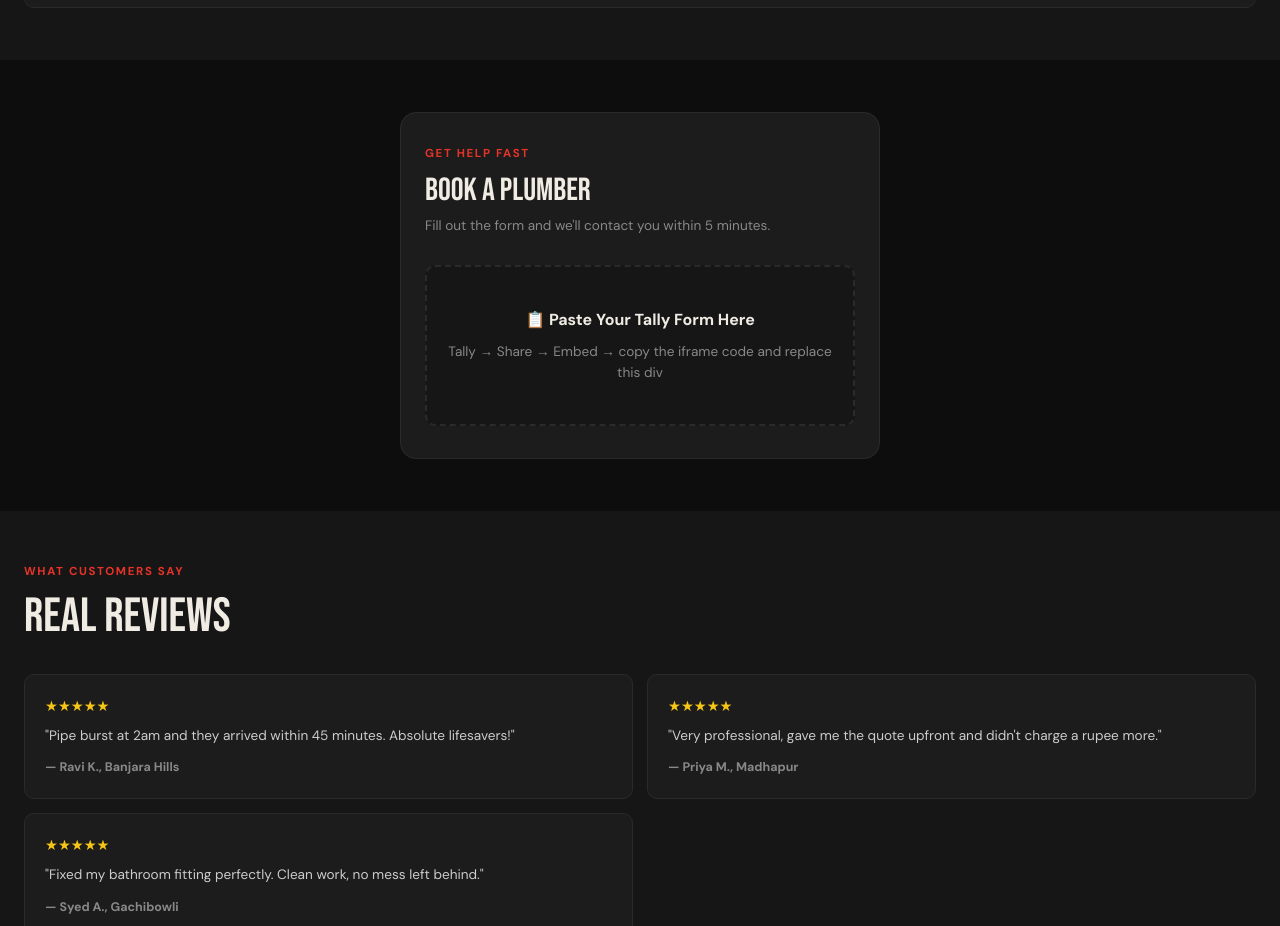
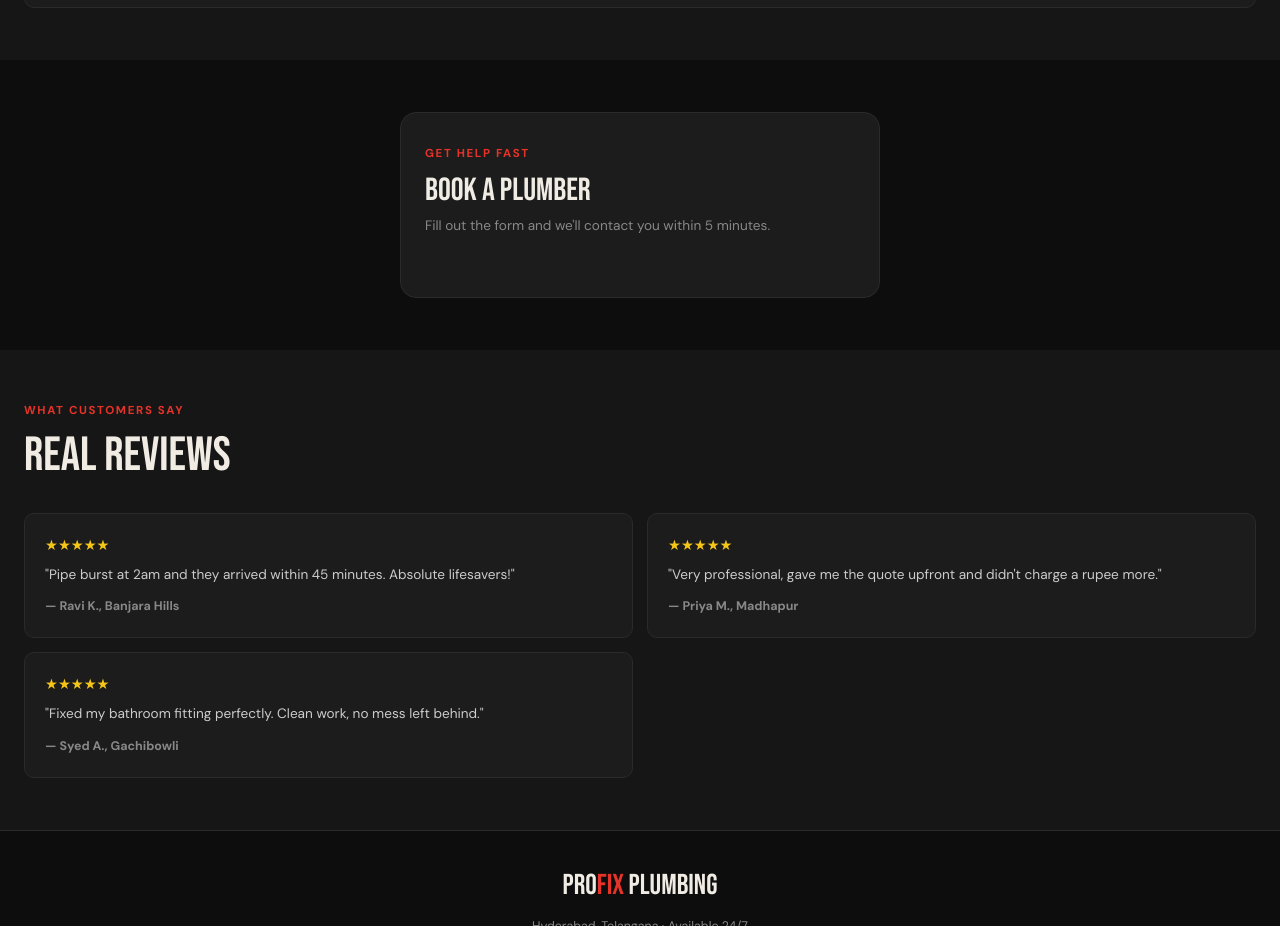
Before and after one commit to Sailavuni/plumber-landing, a plain HTML site: page index.html in a window 1280 px wide. Shown: the part 1851-2777 px from the top of the page. Drawn offline with Linux system fonts and the light colour scheme; a script that the page names is missing.

Commit message:
Update index.html

```diff
--- a/index.html
+++ b/index.html
@@ -371,10 +371,20 @@
            REPLACE THIS WITH YOUR TALLY EMBED CODE
            Tally → Share → Embed → copy iframe → paste here
            ================================================ -->
-      <div class="tally-placeholder">
-        <strong>📋 Paste Your Tally Form Here</strong>
-        Tally → Share → Embed → copy the iframe code and replace this div
-      </div>
+<html>
+  <head>
+    <meta name="viewport" content="width=device-width, initial-scale=1.0, maximum-scale=1.0, user-scalable=0">
+    <title>Plumbing service form</title>
+    <script async src="https://tally.so/widgets/embed.js"></script>
+    <style type="text/css">
+      html { margin: 0; height: 100%; overflow: hidden; }
+      iframe { position: absolute; top: 0; right: 0; bottom: 0; left: 0; border: 0; }
+    </style>
+  </head>
+  <body>
+    <iframe data-tally-src="https://tally.so/r/gDAdLP?transparentBackground=1" width="100%" height="100%" frameborder="0" marginheight="0" marginwidth="0" title="Plumbing service form"></iframe>
+  </body>
+</html>
 
     </div>
   </section>
```
